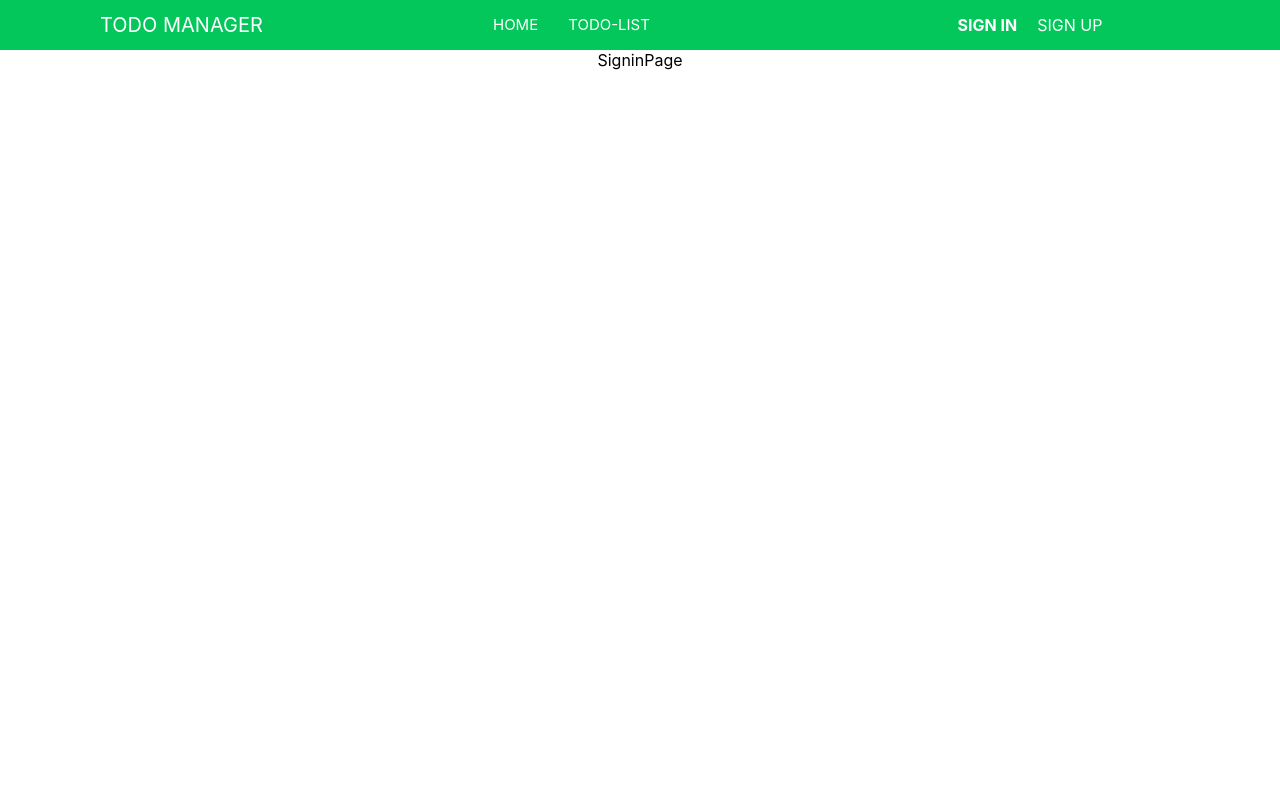
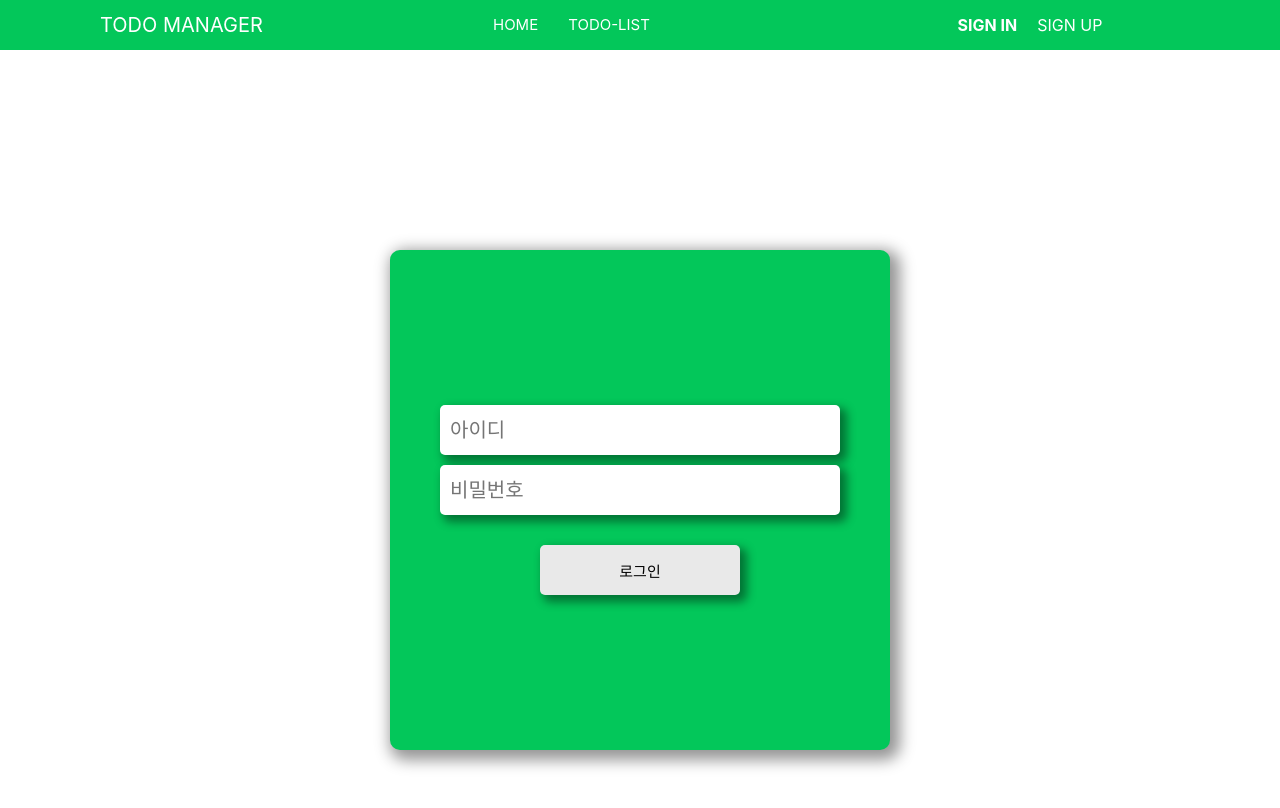
Before and after one commit to HWAHAEBANG/improved-todo-list, a React (Create React App) app: page /signin in a window 1280 px wide. Shown: the top 808 px of the page. Built offline with nearby package versions, Linux system fonts and the light colour scheme.

Commit message:
style:signin 페이지 UI 구성

```diff
--- a/src/pages/SigninPage.tsx
+++ b/src/pages/SigninPage.tsx
@@ -1,5 +1,74 @@
+import { styled } from 'styled-components';
+
 const SigninPage = () => {
-  return <div>SigninPage</div>;
+  const handleSubmit = () => {
+    alert('로그인');
+  };
+
+  return (
+    <AuthContainer>
+      <AuthInner>
+        <AuthBox onSubmit={handleSubmit}>
+          <StyledInput type="text" placeholder="아이디" />
+          <StyledInput type="password" placeholder="비밀번호" />
+          <StyledButton>로그인</StyledButton>
+        </AuthBox>
+      </AuthInner>
+    </AuthContainer>
+  );
 };
 
 export default SigninPage;
+
+const AuthContainer = styled.main`
+  min-height: 100vh;
+  margin-top: 50px;
+`;
+
+const AuthInner = styled.section`
+  background-color: white;
+  width: 1080px;
+  height: 100vh;
+  margin: 0 auto;
+  display: flex;
+  flex-direction: column;
+  justify-content: center;
+  align-items: center;
+`;
+
+const AuthBox = styled.form`
+  background-color: #03c75a;
+  width: 500px;
+  height: 500px;
+  border-radius: 10px;
+  display: flex;
+  flex-direction: column;
+  justify-content: center;
+  align-items: center;
+  gap: 10px;
+  box-shadow: 5px 5px 15px 5px rgba(0, 0, 0, 0.42);
+`;
+
+const StyledInput = styled.input`
+  width: 400px;
+  height: 50px;
+  border: none;
+  border-radius: 5px;
+  outline: none;
+  padding-left: 10px;
+  font-size: 20px;
+  box-sizing: border-box;
+  box-shadow: 5px 5px 10px 2px rgba(0, 0, 0, 0.42);
+`;
+
+const StyledButton = styled.button`
+  background-color: #e9e9e9;
+  border: none;
+  border-radius: 5px;
+  width: 200px;
+  height: 50px;
+  font-size: 15px;
+  box-shadow: 5px 5px 10px 2px rgba(0, 0, 0, 0.42);
+  margin-top: 20px;
+  cursor: pointer;
+`;
```
